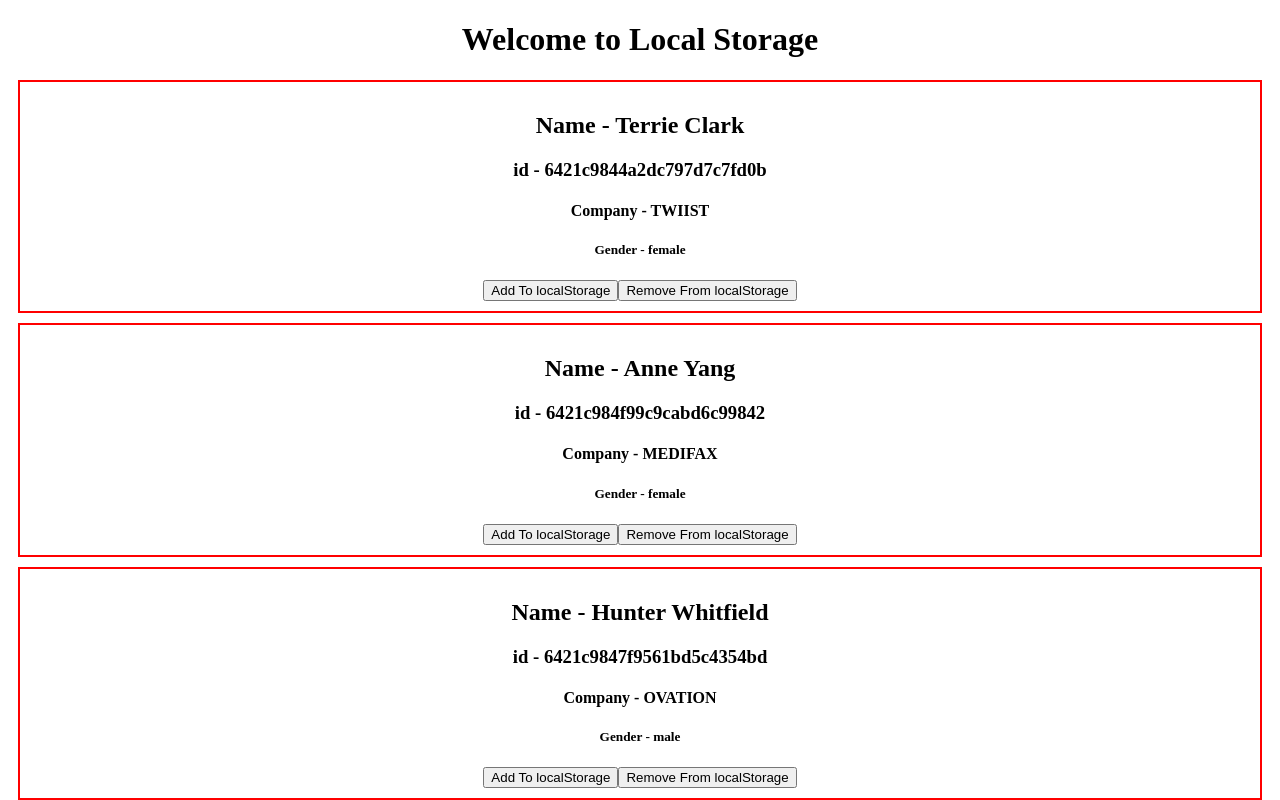
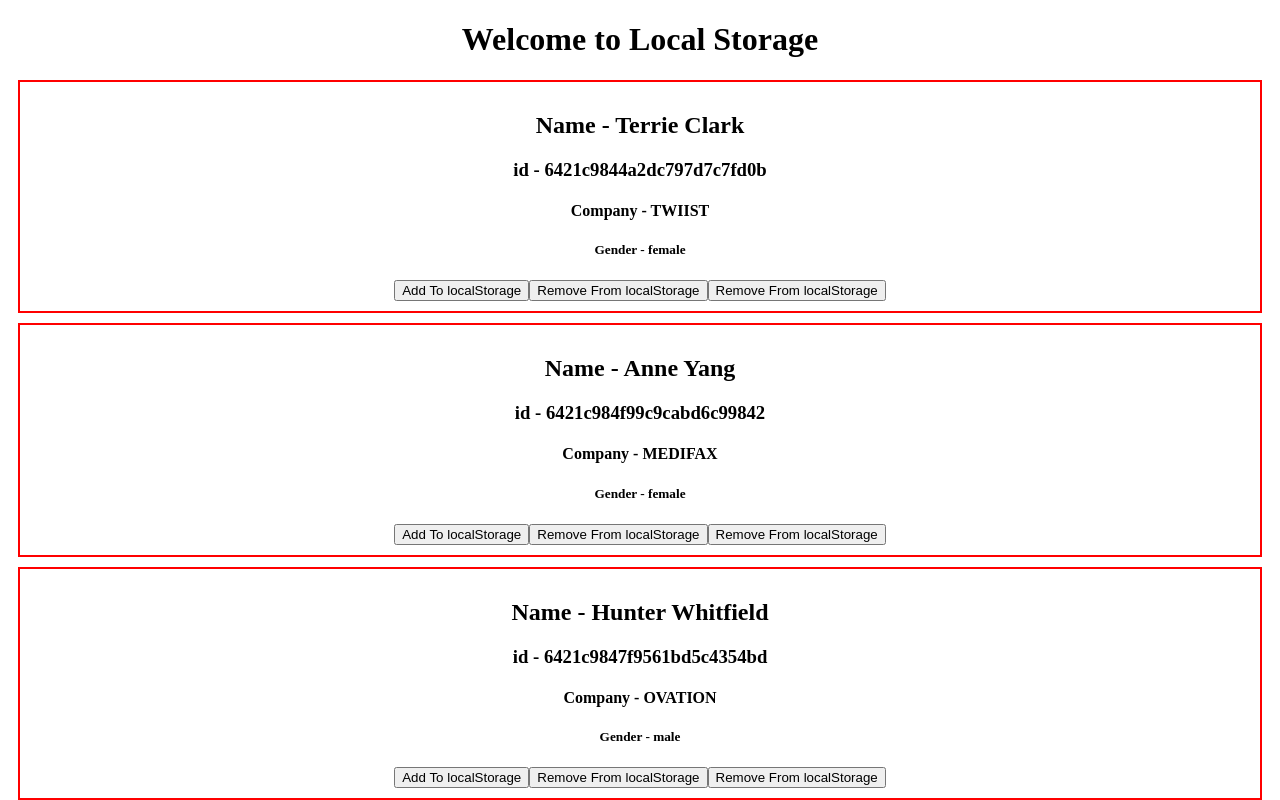
Before and after one commit to KhanZiaul/React-JS, a React (Vite) app in the folder 02-local-storage/: page / in a window 1280 px wide. Shown: the top 800 px of the page. Built offline with nearby package versions, Linux system fonts and the light colour scheme.

Commit message:
remove all data from local storage done

```diff
--- a/02-local-storage/src/components/LocalStorage.jsx
+++ b/02-local-storage/src/components/LocalStorage.jsx
@@ -73,4 +73,11 @@ const removeCartFromstorage = (id) => {
     }
 }
 
-export {LocalStorage,removeCartFromstorage};
+// remove all data from local storage
+
+const  removeAllCartFromstorage = () => {
+
+    localStorage.removeItem('client-cart');
+}
+
+export {LocalStorage,removeCartFromstorage,removeAllCartFromstorage};
--- a/02-local-storage/src/components/ShowData.jsx
+++ b/02-local-storage/src/components/ShowData.jsx
@@ -1,5 +1,5 @@
 import React from 'react';
-import  { LocalStorage, removeCartFromstorage } from './LocalStorage';
+import  { LocalStorage, removeAllCartFromstorage, removeCartFromstorage } from './LocalStorage';
 
 const ShowData = (props) => {
     const {id,name,company,gender} = props.data;
@@ -11,6 +11,9 @@ const ShowData = (props) => {
     const removeCart = (id) => {
        removeCartFromstorage(id);
     }
+    const removeAllCart = () => {
+       removeAllCartFromstorage();
+    }
 
     return (
         <div style={{border:'2px solid red', padding:'10px',textAlign:'center',margin:'10px'}}>
@@ -20,6 +23,7 @@ const ShowData = (props) => {
             <h5>Gender - {gender}</h5>
             <button onClick={() => handlerToCart(id)}>Add To localStorage</button>
             <button onClick={() => removeCart(id)}>Remove From localStorage</button>
+            <button onClick={() => removeAllCart()}>Remove From localStorage</button>
         </div>
     );
 };
```
